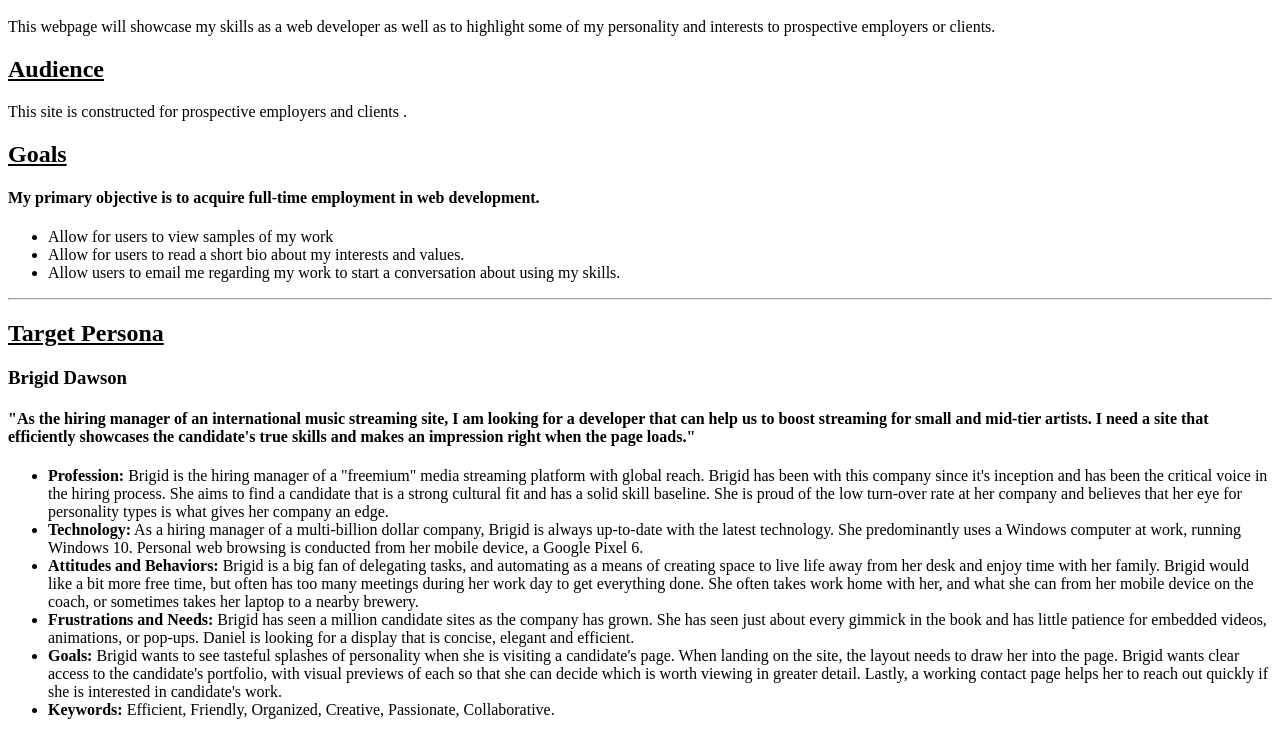
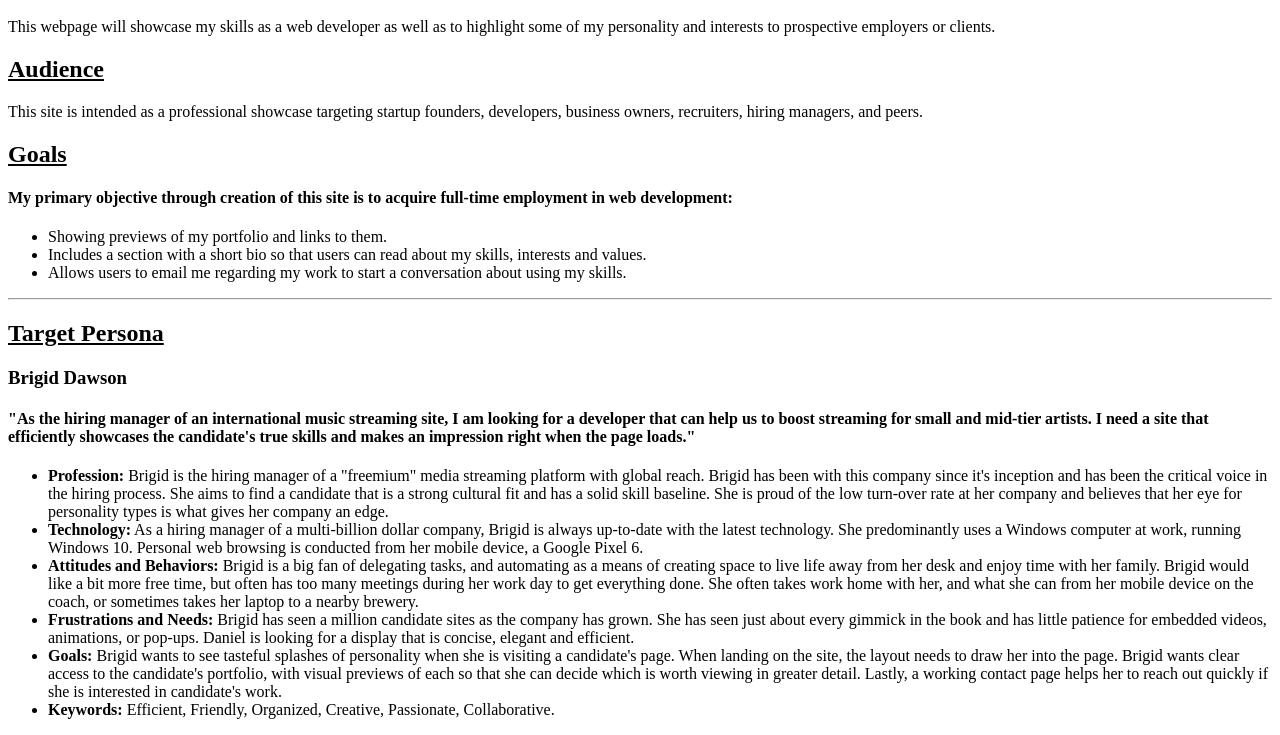
Before and after one commit to MCZbrozek/pwp-mzbrozek, a plain HTML site: page public_html/documentation/milestone-1.html in a window 1280 px wide. Shown: the part 109-844 px from the top of the page. Drawn offline with Linux system fonts and the light colour scheme.

Commit message:
Correcting some problems with page text in 'Purpose,Audience,Goal Section'.

```diff
--- a/public_html/documentation/milestone-1.html
+++ b/public_html/documentation/milestone-1.html
@@ -18,18 +18,18 @@
 
     <div class="container">
         <h2><u>Audience</u></h2>
-        <p>This site is constructed for <span>prospective employers and clients</span> . </p>
+        <p>This site is intended as a professional showcase targeting startup founders, developers, business owners, recruiters, hiring managers, and peers.  </p>
     </div>
 
 
 
     <div class="goalsList">
         <h2><u>Goals</u></h2>
-        <h4>My primary objective is to acquire full-time employment in web development.</h4>
+        <h4>My primary objective through creation of this site is to acquire full-time employment in web development:</h4>
         <ul>
-            <li>Allow for users to view samples of my work</li>
-            <li>Allow for users to read a short bio about my interests and values.</li>
-            <li>Allow users to email me regarding my work to start a conversation about using my skills.</li>
+            <li>Showing previews of my portfolio and links to them.</li>
+            <li>Includes a section with a short bio so that users can read about my skills, interests and values.</li>
+            <li>Allows users to email me regarding my work to start a conversation about using my skills.</li>
         </ul>
     </div>
 </section>
```
